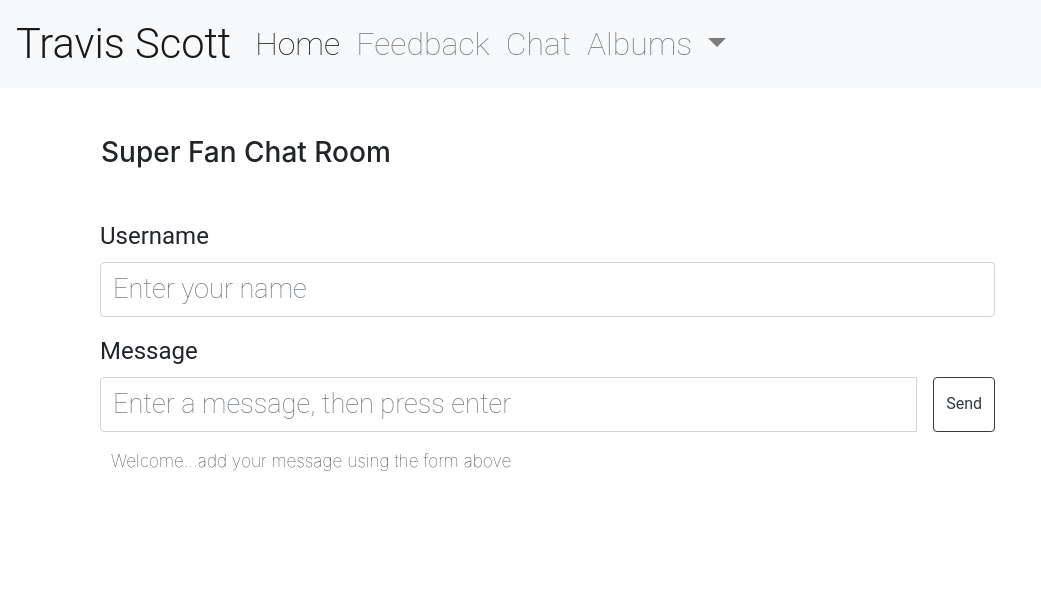
After one commit to petersonprojects/musicsite, a Node server app: page /chat in a window 1280 px wide. The commit adds this page. Shown: the top 597 px of the page, without its empty margins (0-1041 px from the left). Run offline with Node 20, Linux system fonts and the light colour scheme; some libraries are stand-ins or nearby versions.

Commit message:
chat and new header working

```diff
--- a/app.js
+++ b/app.js
@@ -2,6 +2,9 @@
 const express = require('express')
 const app = express();
 const PORT = 3005;
+
+// establish chat socket server
+const socketServer = require('socket.io');
 
 app.set('view engine', 'ejs')
 app.set('views','views')
@@ -12,7 +15,28 @@
 app.use(require('./routes/albums'))
 app.use(require('./routes/feedback'))
 app.use(require('./routes/api'));
+app.use(require('./routes/chat'));
 
-app.listen(PORT,()=>{
+let expressServer = app.listen(PORT,()=>{
     console.log(`Running express on port ${PORT}...`);
 })
+
+// allowing socket server to listen to incoming requests from express
+let io = socketServer(expressServer);
+
+// connect is a keyword in socket.io
+// when any client connects with socket connection then this will be triggered
+io.on('connect', (socket)=>{
+
+    console.log('User connected.');
+
+    // when client send message to server: from 1 client
+    socket.on('chat room', (msg)=>{
+
+        // server will broadcast msg out to all connected clients
+        console.log(msg);
+        io.emit('chat room', msg);
+
+    });
+
+});
--- a/data/feedback.json
+++ b/data/feedback.json
@@ -1 +1 @@
-[{"name":"Micah","title":"Testing","message":"Submit button"},{"name":"Micah","title":"Testing","message":"Submit button"},{"name":"Micah","title":"Example Title","message":"Example Message"}]
+[{"name":"alyson","title":"awesome stuff micah","message":"site looks good! well done bud."},{"name":"Micah","title":"Testing","message":"Submit button"},{"name":"Micah","title":"Testing","message":"Submit button"},{"name":"Micah","title":"Example Title","message":"Example Message"}]
--- a/package.json
+++ b/package.json
@@ -12,6 +12,7 @@
   "dependencies": {
     "body-parser": "^1.19.0",
     "ejs": "^3.1.3",
-    "express": "^4.17.1"
+    "express": "^4.17.1",
+    "socket.io": "^2.3.0"
   }
 }
--- a/public/css/style.css
+++ b/public/css/style.css
@@ -206,6 +206,7 @@
 img{
     width: 200px;
     height: 200px;
+    border: black solid 2px;
 }
 
 ul{
--- /dev/null
+++ b/public/js/chat.js
@@ -0,0 +1,68 @@
+
+// client side / front end JS file
+// (can also be written in script tags in ejs)
+// otherwise u have to link at bottom of ejs file
+// requires the socket IO CDN
+
+const socket = io();
+var chatUsername = document.querySelector('#chat-username');
+var chatMessage = document.querySelector('#chat-message');
+
+socket.on('connect', ()=>{
+
+    let chatForm = document.querySelector('form');
+
+    if(chatForm)
+    {
+        // add event listener to form on submit event
+
+        chatForm.addEventListener('submit', (e)=>{
+
+            e.preventDefault();
+            // broadcast message back to server
+
+            socket.emit('chat room', {
+
+                // grab username and message
+                username: chatUsername.value,
+                message: chatMessage.value
+
+            });
+
+            // clear fields when user hits send
+            chatUsername.value = "";
+            chatMessage.value = "";
+
+        }); //end of form event listener
+
+    //listen to incoming messages from server
+    socket.on('chat room', (msgFromServer)=>{
+
+        // {username: value, message:value}
+        showMessage(msgFromServer);
+
+    })
+
+    } //end of if statement
+
+
+}) //end of socket.on
+
+function showMessage(data)
+{
+    var chatDisplay = document.querySelector('.chat-display');
+    var newMessage = document.createElement('p');
+
+    if (chatUsername.value == data.username)
+    {
+        newMessage.className = 'bg-dark chat-text';
+    }
+    else
+    {
+        newMessage.className = 'bg-light text-dark chat-text';
+    }
+
+    newMessage.innerHTML = '<strong>' + data.username + '</strong>: ' + data.message;
+    chatDisplay.insertBefore(newMessage, chatDisplay.firstChild);
+
+}
--- /dev/null
+++ b/routes/chat.js
@@ -0,0 +1,17 @@
+
+
+const express = require('express');
+const router = express.Router();
+
+const data = require('../data/data.json');
+
+router.get('/chat', (req,res)=>{
+    let albums = data.albums;
+    res.render('chat', {
+        // stuff needed for partials
+        albums:albums
+    });
+
+});
+
+module.exports = router;
--- a/routes/index.js
+++ b/routes/index.js
@@ -16,7 +16,8 @@
     // })
 
     res.render('index',{
-        artist:artist
+        artist:artist,
+        albums:albums
     })
 
 })
--- /dev/null
+++ b/views/chat.ejs
@@ -0,0 +1,58 @@
+<!DOCTYPE html>
+<html>
+
+<head><%- include('partials/template/head.ejs') %></head>
+
+<body id="Chat">
+
+    <%- include('partials/content/header.ejs') %>
+
+    <div class="container">
+        <div class="row">
+            <div class="col-sm-12">
+                <article class="chat">
+                    <header class="chat-header mt-5 mb-5">
+                        <div class="h3 chat-title ml-3">Super Fan Chat Room
+                        </div><!-- chat-title -->
+                    </header><!-- chat-header -->
+
+                    <form name="chatForm" class="form-horizontal chat-form">
+                        <div class="form-group">
+                            <label for="chat-username" class="col-sm-2 control-label">Username</label>
+                            <div class="col-sm-10">
+                                <input type="text" class="form-control" id="chat-username" required
+                                    placeholder="Enter your name">
+                            </div><!-- col-sm-10 -->
+                        </div><!-- form-group -->
+                        <div class="form-group">
+                            <label for="chat-message" class="col-sm-2 control-label">Message</label>
+                            <div class="col-sm-10">
+                                <div class="input-group">
+                                    <input type="text" placeholder="Enter a message, then press enter"
+                                        class="form-control" id="chat-message" rows="2" autocomplete="off" required>
+
+                                        <button id="chat-submit" class="btn btn-outline-dark ml-3" type="submit">Send</button>
+
+                                </div><!-- input-group -->
+                            </div><!-- col-sm-10 -->
+                        </div><!-- form-group -->
+                    </form>
+                    <div class="panel panel-default">
+                        <div class="panel-body chat-display">
+                            <p class="chat-text ml-3">Welcome...add your message using the form above</p>
+                        </div><!-- panel-body -->
+                    </div><!-- panel-default -->
+                </article><!-- article -->
+            </div><!-- col-sm-12 -->
+        </div><!-- row -->
+    </div><!-- container -->
+
+    <script src="https://cdnjs.cloudflare.com/ajax/libs/socket.io/2.3.0/socket.io.js"></script>
+
+    <%- include('partials/template/jsdefaults.ejs') %>
+
+    <script src="/js/chat.js"></script>
+
+</body>
+
+</html>
--- a/views/partials/content/header.ejs
+++ b/views/partials/content/header.ejs
@@ -16,6 +16,9 @@
             <li class="nav-item">
               <a class="nav-link" href="/feedback" style="text-align: center;">Feedback</a>
             </li>
+            <li class="nav-item">
+              <a class="nav-link" href="/chat" style="text-align: center;">Chat</a>
+            </li>
             <li class="nav-item dropdown">
               <a class="nav-link dropdown-toggle" href="#" style="text-align: center;" id="navbarDropdownMenuLink" data-toggle="dropdown" aria-haspopup="true" aria-expanded="false">
                 Albums
@@ -23,7 +26,7 @@
               <div class="dropdown-menu" aria-labelledby="navbarDropdownMenuLink">
 
                 <% if (albums.length == 1) { %>
-                    <a class="dropdown-item" href="/albums/">All Albums</a>
+                    <a class="dropdown-item" href="/albums">All Albums</a>
                 <% } %>
 
                 <% albums.forEach(albumObj => { %>
--- a/views/partials/template/head.ejs
+++ b/views/partials/template/head.ejs
@@ -1,10 +1,10 @@
 
 
 <title>Travis Scott</title>
-<link rel="stylesheet" href="https://maxcdn.bootstrapcdn.com/bootstrap/3.3.6/css/bootstrap.min.css"
-    integrity="sha384-1q8mTJOASx8j1Au+a5WDVnPi2lkFfwwEAa8hDDdjZlpLegxhjVME1fgjWPGmkzs7" crossorigin="anonymous">
+<meta charset="utf-8">
+<meta name="viewport" content="width=device-width, user-scalable=no, initial-scale=1.0, maximum-scale=1.0, minimum-scale=1.0">
+<link href='https://fonts.googleapis.com/css?family=Open+Sans|Roboto+Slab' rel='stylesheet' type='text/css'>
+
+<link rel="stylesheet" href="https://stackpath.bootstrapcdn.com/bootstrap/4.3.1/css/bootstrap.min.css" integrity="sha384-ggOyR0iXCbMQv3Xipma34MD+dH/1fQ784/j6cY/iJTQUOhcWr7x9JvoRxT2MZw1T" crossorigin="anonymous">
 
 <link rel='stylesheet' href='/css/style.css' />
-<meta name="viewport"
-    content="width=device-width, user-scalable=no, initial-scale=1.0, maximum-scale=1.0, minimum-scale=1.0">
-<link href='https://fonts.googleapis.com/css?family=Open+Sans|Roboto+Slab' rel='stylesheet' type='text/css'>
```
Also changed, not shown: views/index.ejs (+6 -13 lines), 1 other file.
